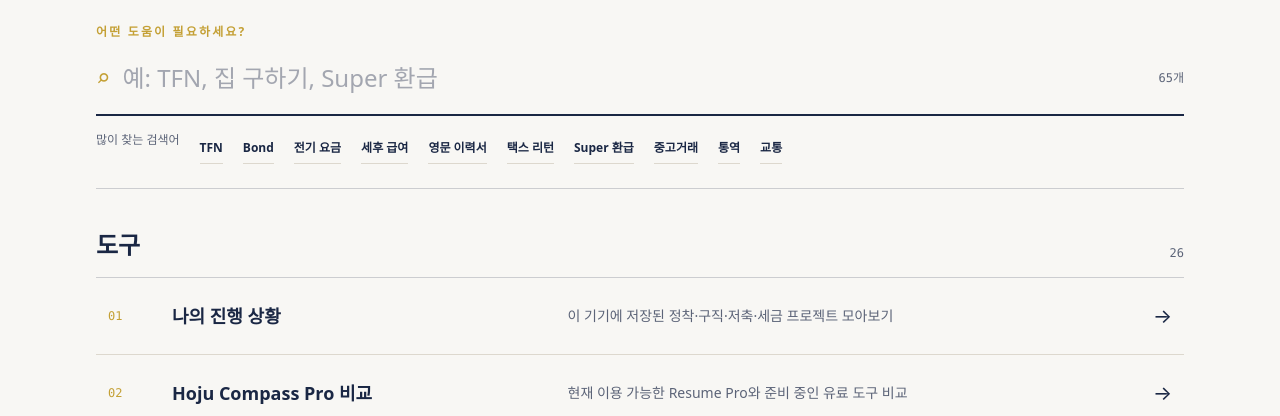
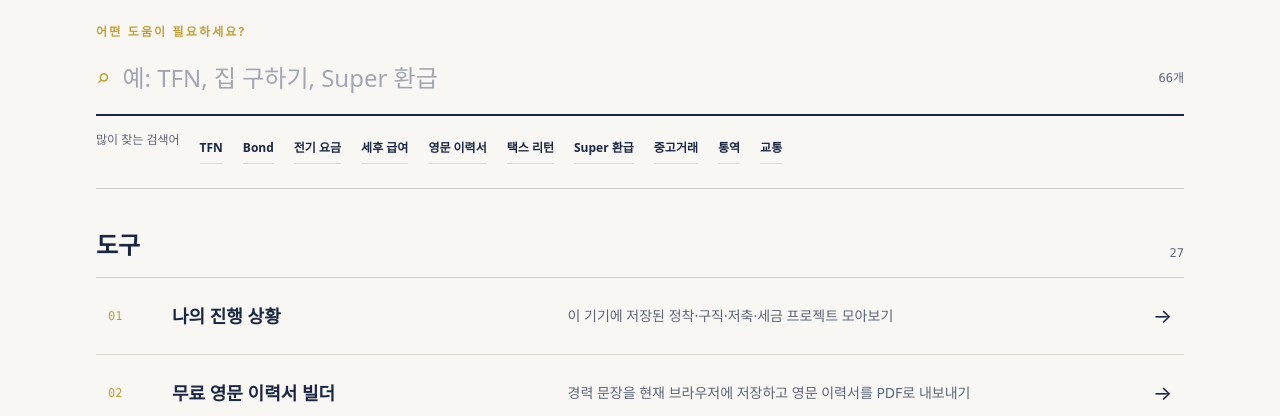
Before and after one commit to jelov219au/aussie-compass, a Next.js app: page /search in a window 1280 px wide. Shown: the part 384-800 px from the top of the page. Built offline with nearby package versions, Linux system fonts and the light colour scheme; no server answers.

Commit message:
Prioritize free resume search paths

```diff
--- a/src/app/search/page.tsx
+++ b/src/app/search/page.tsx
@@ -14,7 +14,9 @@ export const metadata = {
 
 const coreItems:SearchItem[]=[
   {href:"/my-compass",type:"도구",title:"나의 진행 상황",description:"이 기기에 저장된 정착·구직·저축·세금 프로젝트 모아보기",keywords:["대시보드","이어하기","저장","진행률","내 프로젝트","my compass"]},
-  {href:"/pro",type:"도구",title:"Hoju Compass Pro 비교",description:"현재 이용 가능한 Resume Pro와 준비 중인 유료 도구 비교",keywords:["유료","프리미엄","pro","가격","결제","상품","패키지"]},
+  {href:"/resume-builder",type:"도구",title:"무료 영문 이력서 빌더",description:"경력 문장을 현재 브라우저에 저장하고 영문 이력서를 PDF로 내보내기",keywords:["이력서","resume","CV","레쥬메","STAR","면접","인터뷰","번역","자기소개","경력","구직"]},
+  {href:"/resume-pro",type:"도구",title:"Resume Pro — 공고별 이력서·커버레터",description:"지원할 공고가 정해진 뒤 STAR 경험을 회사별 지원서와 면접 준비에 재사용하고 묶음으로 내보내기",keywords:["이력서","resume","CV","커버레터","cover letter","STAR","면접","인터뷰","selection criteria","유료","pro"]},
+  {href:"/pro",type:"도구",title:"Hoju Compass Pro 비교",description:"현재 이용 가능한 유료 도구와 준비 중인 도구 비교",keywords:["유료","프리미엄","pro","가격","결제","상품","패키지"]},
   {href:"/purchase-information",type:"자료",title:"구매·환불 안내",description:"Resume Pro 가격, 판매자 정보, 영수증, 이용권 복구와 환불 요청 절차",keywords:["환불","결제","영수증","인보이스","ABN","소비자권리","Stripe","구매"]},
   {href:"/contact",type:"자료",title:"Hoju Compass 문의하기",description:"콘텐츠 정정, 도구 이용과 결제 문제를 안전하게 이메일로 문의",keywords:["고객센터","이메일","support","문의","오류신고","정보수정","제휴"]},
   {href:"/editorial-policy",type:"자료",title:"콘텐츠 작성 원칙",description:"공식 출처 확인, 업데이트, 정정과 광고·제휴 표시 기준",keywords:["신뢰","출처","공식자료","업데이트","광고","제휴","수정","정정"]},
@@ -33,8 +35,7 @@ const coreItems:SearchItem[]=[
   {href:"/public-transport-guide",type:"도구",title:"대중교통·통학 생활권 비교",description:"주거비, 통학시간, Google Maps와 학생 교통정보",keywords:["기차","버스","트램","통근","대학교","교환학생","교통카드","myki","opal"]},
   {href:"/property-inspection-checklist",type:"도구",title:"쉐어하우스·집 방문 체크리스트",description:"집 상태, 비용, 계약, 안전과 생활환경 점검",keywords:["flatmates","페이스북","렌트","방","보증금","bond","인스펙션"]},
   {href:"/moving-checklist",type:"도구",title:"이사 체크리스트",description:"퇴거 통지, 공과금, 주소 변경과 보증금",keywords:["이삿날","condition report","전기","가스","인터넷","주소"]},
-  {href:"/resume-builder",type:"도구",title:"영문 이력서 빌더",description:"영문 예시 문장, 디자인과 PDF 출력",keywords:["resume","CV","레쥬메","번역","자기소개","경력","구직"]},
-  {href:"/job-application-tracker",type:"도구",title:"구직 지원 트래커",description:"공고, 지원일, 면접과 다음 행동 관리",keywords:["취업","일자리","인터뷰","application","job"]},
+  {href:"/job-application-tracker",type:"도구",title:"구직 지원 트래커",description:"공고, 지원일, 면접과 다음 행동 관리",keywords:["취업","일자리","면접","인터뷰","application","job"]},
   {href:"/career-pathways",type:"도구",title:"직업·부족 분야 탐색기",description:"직업 정보와 공식 부족·비자 목록 확인",keywords:["영주권","부족직군","skilled","occupation","진로","스폰서"]},
   {href:"/savings-goal-calculator",type:"도구",title:"저축 목표 계산기",description:"목표 기간, 정기 저축액과 비상금 관리",keywords:["적금","비상금","이자","목돈","savings"]},
   {href:"/tax-return-guide",type:"도구",title:"택스 리턴 준비",description:"EOFY 소득자료, 공제 증빙과 신고 일정",keywords:["세금환급","ATO","tax return","deduction","공제"]},
@@ -58,7 +59,7 @@ const articleItems: SearchItem[] = articles.map((article) => ({
   type: "자료",
   title: article.title,
   description: article.description,
-  keywords: [article.category, article.toolLabel, ...article.sections.map((section) => section.heading)],
+  keywords: [article.category, article.toolLabel, ...article.sections.map((section) => section.heading), ...(article.slug === "english-resume-achievement-examples" ? ["이력서", "resume", "CV", "커버레터", "STAR", "면접"] : [])],
 }));
 
 const items = [...coreItems, ...articleItems];
--- a/src/components/search/SiteSearch.tsx
+++ b/src/components/search/SiteSearch.tsx
@@ -13,9 +13,18 @@ export function SiteSearch({ items, initialQuery = "" }: { items: SearchItem[];
   const normalized = normalize(query.trim());
   const results = useMemo(() => {
     if (!normalized) return items;
-    return items.filter((item) => normalize([item.title, item.description, ...item.keywords].join(" ")).includes(normalized));
+    const relevance = (item: SearchItem) => {
+      if (normalize(item.title).includes(normalized)) return 3;
+      if (item.keywords.some((keyword) => normalize(keyword).includes(normalized))) return 2;
+      return 1;
+    };
+    const paid = (item: SearchItem) => item.href === "/pro" || item.href.includes("-pro");
+    const rank = (item: SearchItem) => relevance(item) * 2 - Number(paid(item)) * 2;
+    return items
+      .filter((item) => normalize([item.title, item.description, ...item.keywords].join(" ")).includes(normalized))
+      .sort((a, b) => rank(b) - rank(a));
   }, [items, normalized]);
-  const groups = ["도구", "가이드", "자료"] as const;
+  const groups = normalized === normalize("STAR") ? ["자료", "도구", "가이드"] as const : ["도구", "가이드", "자료"] as const;
 
   return <>
     <section className="mt-10 border-y border-navy/20 py-6" aria-labelledby="site-search-label"><label id="site-search-label" htmlFor="site-search" className="text-xs font-semibold uppercase tracking-[0.18em] text-gold">어떤 도움이 필요하세요?</label><div className="mt-3 flex items-center border-b-2 border-navy pb-3"><span className="mr-3 font-mono text-2xl text-gold" aria-hidden="true">⌕</span><input id="site-search" type="search" autoComplete="off" autoFocus value={query} onChange={(event)=>setQuery(event.target.value)} placeholder="예: TFN, 집 구하기, Super 환급" className="min-h-12 w-full bg-transparent text-xl text-navy outline-none placeholder:text-muted/55 sm:text-2xl"/><span className="ml-3 shrink-0 font-mono text-xs text-muted" aria-live="polite">{results.length}개</span></div><div className="mt-4 flex flex-wrap gap-x-5 gap-y-2"><span className="text-xs text-muted">많이 찾는 검색어</span>{suggestions.map((value)=><button key={value} type="button" onClick={()=>setQuery(value)} className="min-h-8 border-b border-border text-xs font-semibold text-navy hover:border-gold">{value}</button>)}</div></section>
```
